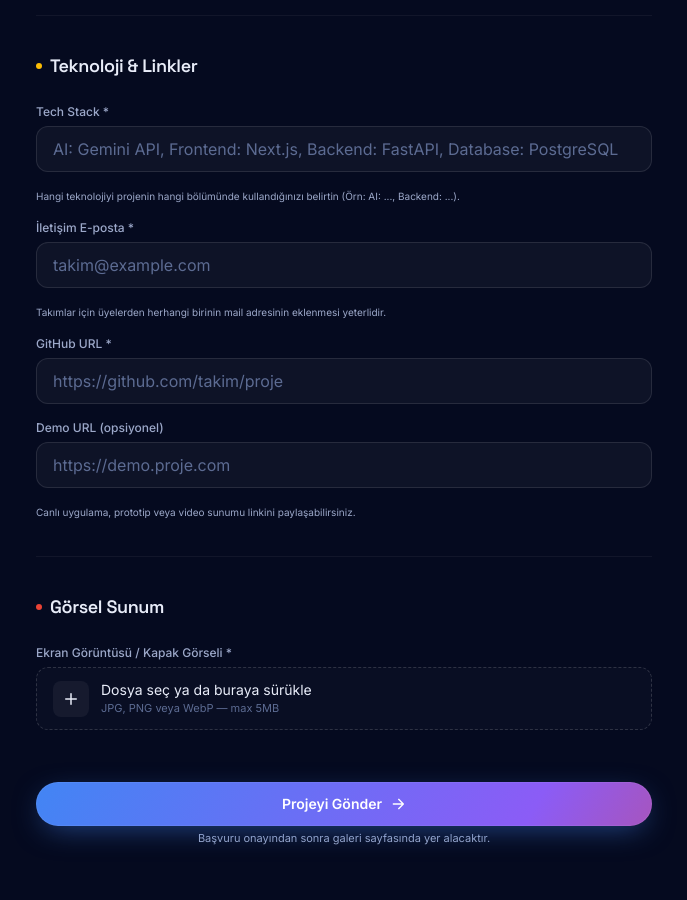
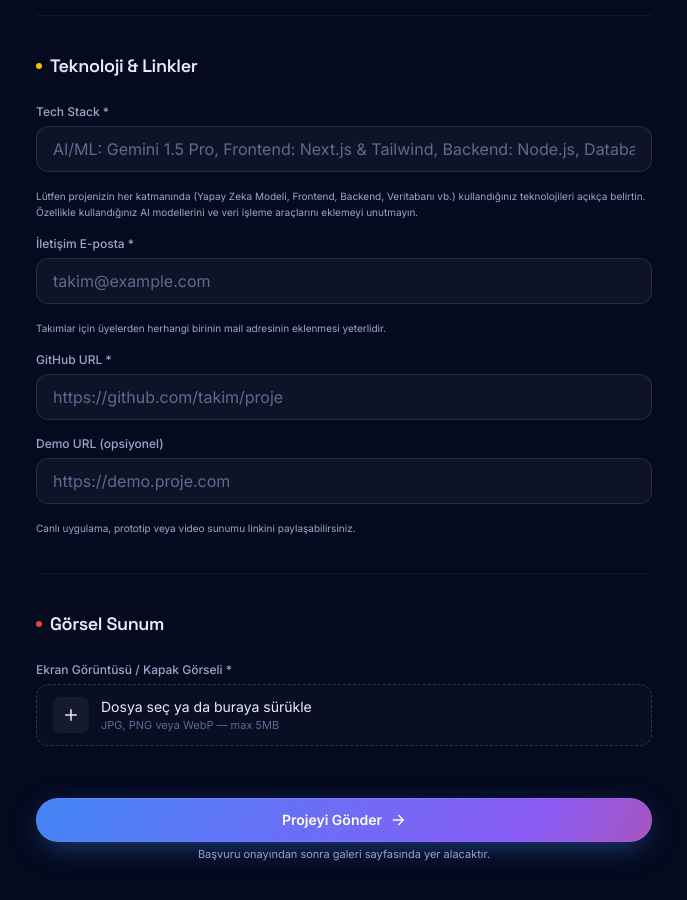
Before and after one commit to BeyzaESER22/HackatonWebSitesi, a Next.js app: page /projects/submit in a window 1280 px wide. Shown: the part 1280-2180 px from the top of the page, without its empty margins (296-983 px from the left). Built offline with nearby package versions, Linux system fonts and the light colour scheme; no server answers.

Commit message:
style: provide more detailed guidance for tech stack field

```diff
--- a/src/components/forms/ProjectSubmitForm.js
+++ b/src/components/forms/ProjectSubmitForm.js
@@ -197,12 +197,12 @@ export function ProjectSubmitForm({ onSuccess }) {
               name="techStack"
               value={form.techStack}
               onChange={update('techStack')}
-              placeholder="AI: Gemini API, Frontend: Next.js, Backend: FastAPI, Database: PostgreSQL"
+              placeholder="AI/ML: Gemini 1.5 Pro, Frontend: Next.js & Tailwind, Backend: Node.js, Database: Supabase"
               error={errors.techStack}
               required
             />
             <p className="text-[10px] text-ink-dim mt-1.5 leading-relaxed">
-              Hangi teknolojiyi projenin hangi bölümünde kullandığınızı belirtin (Örn: AI: ..., Backend: ...).
+              Lütfen projenizin her katmanında (Yapay Zeka Modeli, Frontend, Backend, Veritabanı vb.) kullandığınız teknolojileri açıkça belirtin. Özellikle kullandığınız AI modellerini ve veri işleme araçlarını eklemeyi unutmayın.
             </p>
           </div>
 
```
